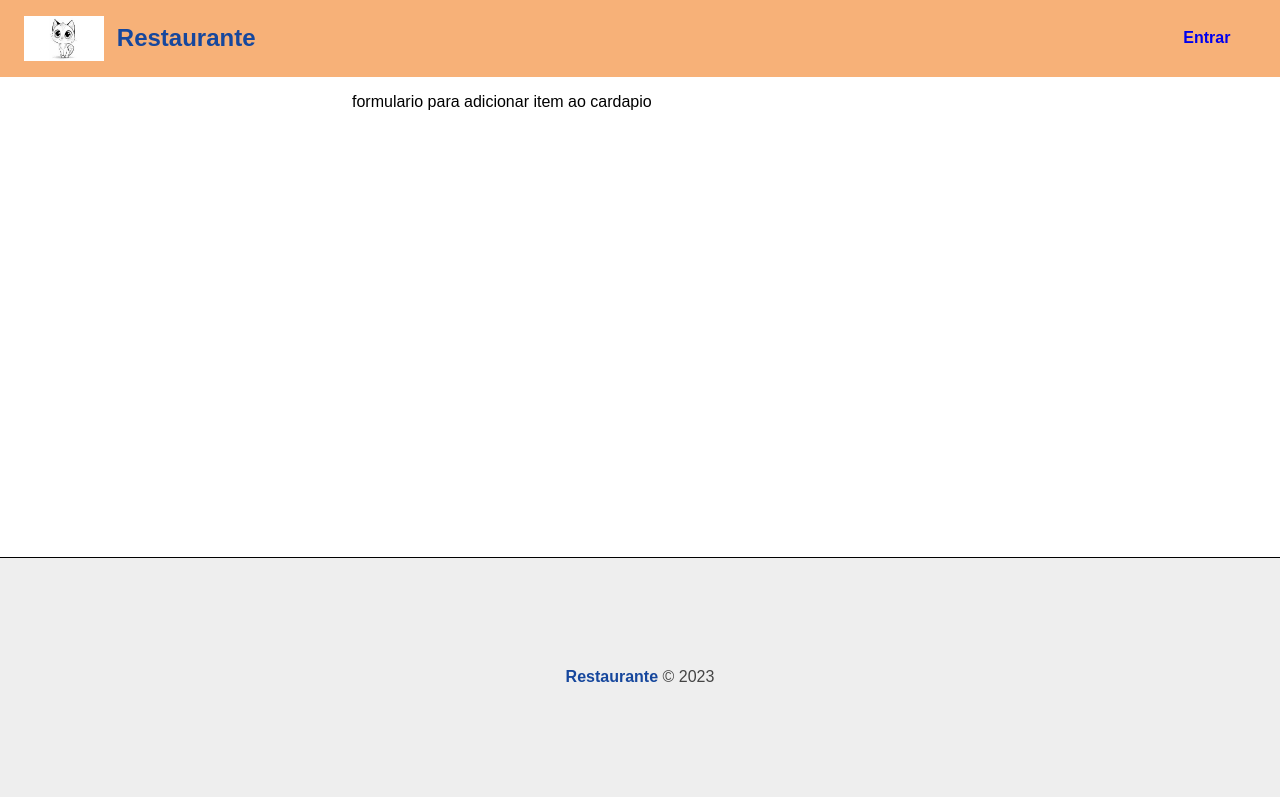
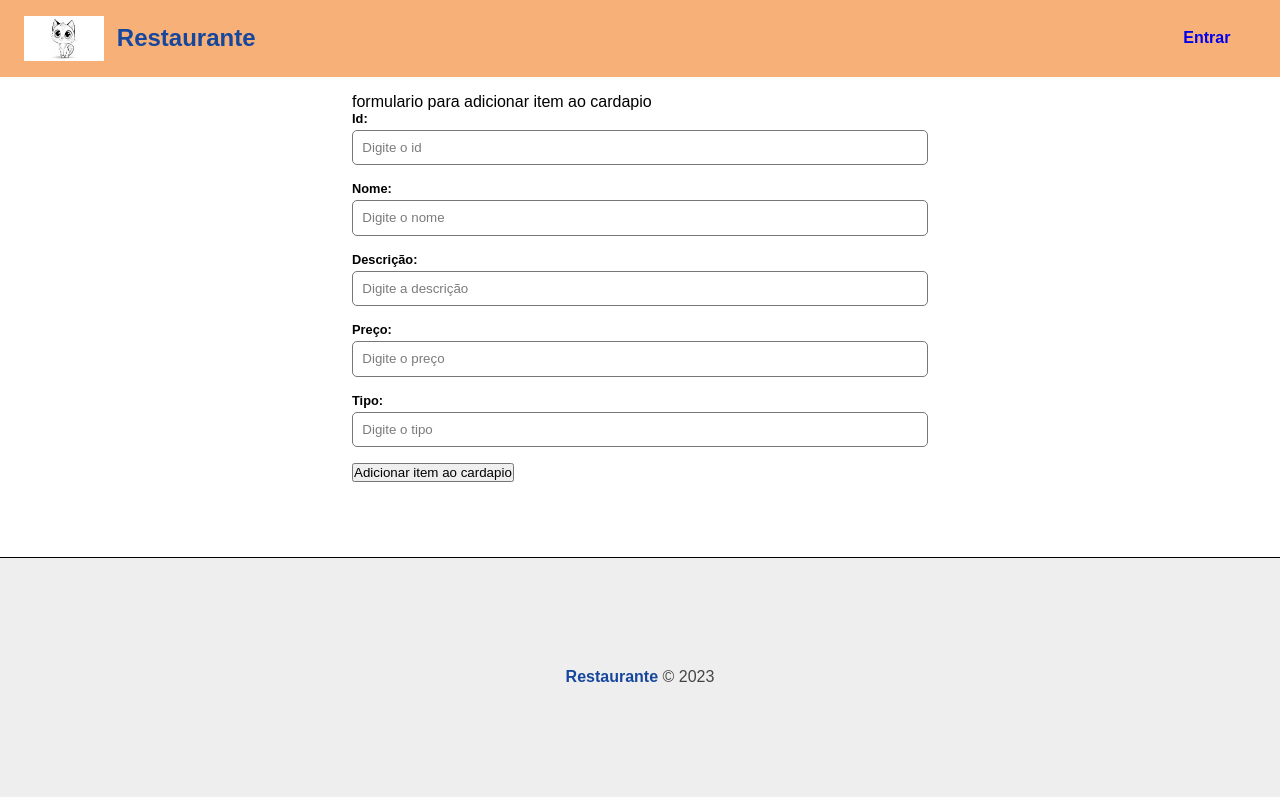
Before and after one commit to tiagobarrossilva/restaurante_frontend, a React (Create React App) app: page /adicionar-ao-cardapio in a window 1280 px wide. Built offline with nearby package versions, Linux system fonts and the light colour scheme; the HTML template or start-up script is replaced by a standard one.

Commit message:
commit 2

```diff
--- /dev/null
+++ b/src/components/botoesNavbar/Administrador.js
@@ -0,0 +1,14 @@
+import styles from "./Administrador.module.css"
+import { Link } from "react-router-dom"
+
+function Administrador(){
+    return(
+        <>
+            <li><Link to="/funcionarios">Funcionarios</Link></li>
+            <li><Link to="/vendas">Vendas</Link></li>
+            <li><Link to="/cardapio">Cardapio</Link></li>
+        </>
+    )
+}
+
+export default Administrador
--- /dev/null
+++ b/src/components/botoesNavbar/Caixa.js
@@ -0,0 +1,13 @@
+import styles from "./Caixa.module.css"
+import { Link } from "react-router-dom"
+
+function Caixa(){
+    return(
+        <>
+            <li><Link to="/teste-caixa">Icones do caixa</Link></li>
+
+        </>
+    )
+}
+
+export default Caixa
--- a/src/components/layout/Navbar.js
+++ b/src/components/layout/Navbar.js
@@ -1,4 +1,8 @@
 import { Link } from "react-router-dom"
+
+import Administrador from "../botoesNavbar/Administrador"
+
+import Caixa from "../botoesNavbar/Caixa"
 
 // necessario para usar contextos
 import { useContext } from "react"
@@ -28,10 +32,18 @@ function Navbar(){
             </div>
             <ul>
 
-
                 {authenticated ? (
                 <>
                 <li onClick={homeUsuario}>Home</li>
+
+                {usuarioAutenticado.tipo == "Administrador" &&(
+                    <Administrador/>
+                )}
+
+                {usuarioAutenticado.tipo == "Caixa" &&(
+                    <Caixa/>
+                )}
+
                 <li>{usuarioAutenticado.tipo}</li>
                 <li>{usuarioAutenticado.nome}</li>
                 <li onClick={logout}>Sair</li>
--- a/src/components/pages/Administrador/AdicionarAoCardapio.js
+++ b/src/components/pages/Administrador/AdicionarAoCardapio.js
@@ -9,21 +9,62 @@ import styles from "../../pages/Administrador/AdicionarAoCardapio.module.css"
 import { Context } from '../../../context/UserContext'
 
 function AdicionarAoCardapio(){
-    const [user, setUser] = useState({})
-    const {login} = useContext(Context)
+    // const [user, setUser] = useState({})
+    // const {login} = useContext(Context)
 
-    function handleChange(e){
-        setUser({...user, [e.target.name]: e.target.value})
-    }
+    // function handleChange(e){
+    //     setUser({...user, [e.target.name]: e.target.value})
+    // }
 
     function handleSubmit(e){
         e.preventDefault()
-        login(user)
+        // login(user)
+        console.log('testando')
     }
 
     return(
         <section className={styles.form_container}>
             <p>formulario para adicionar item ao cardapio</p>
+
+            <form onSubmit={handleSubmit}>
+                <Input
+                    text="Id"
+                    type="Number"
+                    name="id"
+                    placeholder="Digite o id"
+                    // haldleOnChange={handleChange}
+                />
+                <Input
+                    text="Nome"
+                    type="text"
+                    name="nome"
+                    placeholder="Digite o nome"
+                    // haldleOnChange={handleChange}
+                />
+                <Input
+                    text="Descrição"
+                    type="text"
+                    name="descricao"
+                    placeholder="Digite a descrição"
+                    // haldleOnChange={handleChange}
+                />
+                <Input
+                    text="Preço"
+                    type="Number"
+                    name="preco"
+                    placeholder="Digite o preço"
+                    // haldleOnChange={handleChange}
+                />
+                <Input
+                    text="Tipo"
+                    type="Number"
+                    name="tipo"
+                    placeholder="Digite o tipo"
+                    // haldleOnChange={handleChange}
+                />
+                <input type="submit" value="Adicionar item ao cardapio"/>
+            </form>
+
         </section>
     )
 
--- a/src/components/pages/Administrador/HomeAdministrador.js
+++ b/src/components/pages/Administrador/HomeAdministrador.js
@@ -24,13 +24,8 @@ function HomeAdministrador(){
     return(
         <section className={styles.form_container}>
             <h1>Home do adm</h1>
-            {/* <p>{<Link to="/registrar">Cadastrar novo usuario</Link>}</p> */}
-            <p>{<Link to="/funcionarios">Funcionarios</Link>}</p>
-            <p>{<Link to="/vendas">Vendas</Link>}</p>
-            <p>{<Link to="/cardapio">Cardapio</Link>}</p>
-
-
-
+            <span>Aréa para relatorio</span><br/>
+            <span>Colocar algum relatorio simplificado aqui</span>
         </section>
     )
 
--- a/src/components/pages/Garcon/HomeGarcon.js
+++ b/src/components/pages/Garcon/HomeGarcon.js
@@ -23,6 +23,11 @@ function HomeGarcon(){
     return(
         <section className={styles.form_container}>
             <h1>Home do garçon</h1>
+            <div>
+                <button type="button">Vendas abertas</button>
+                <button type="button">Abrir vendas</button>
+                <button type="button">Adicionar produto a venda</button>
+            </div>
 
         </section>
     )
--- a/src/components/pages/Garcon/HomeGarcon.module.css
+++ b/src/components/pages/Garcon/HomeGarcon.module.css
@@ -0,0 +1,5 @@
+button {
+    display: inline-block;
+    padding: 3rem;
+    margin: 1rem;
+}
```
Also changed, not shown: src/hooks/itemCardapio.js (added, +43 -0 lines), src/components/botoesNavbar/Administrador.module.css (added), src/components/botoesNavbar/Caixa.module.css (added).
